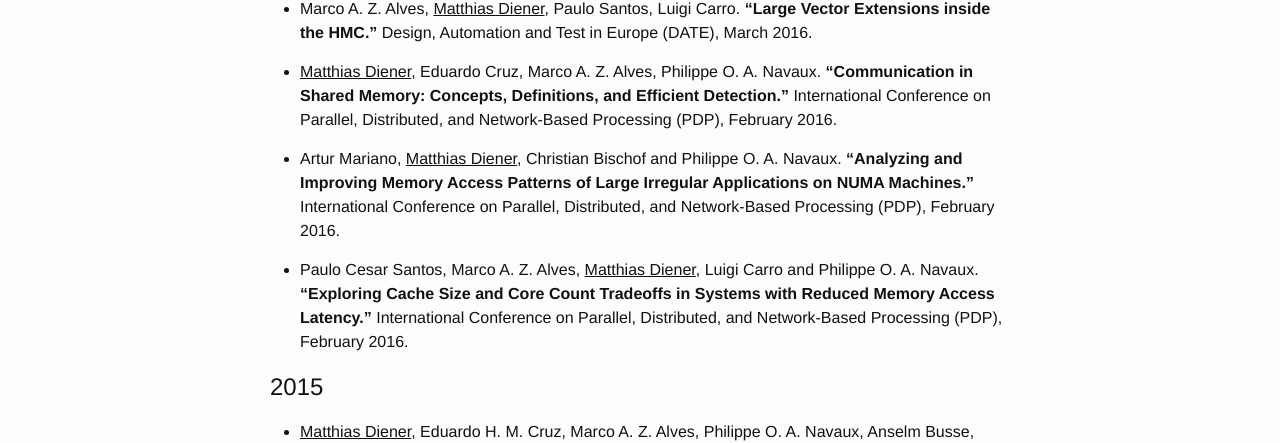
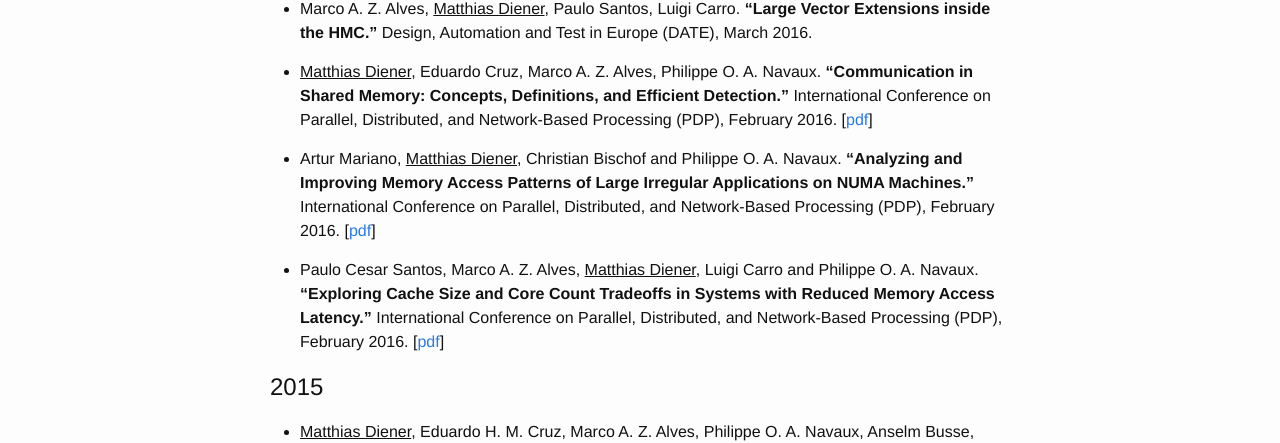
Before and after one commit to matthiasdiener/matthiasdiener.github.io, a Jekyll site: the page built from publications.md, in a window 1280 px wide and 900 px high. Shown: the part 352-795 px from the top of the window. Built offline with Jekyll 4.4.1, drawn with Linux system fonts in a browser that asks for light colours.

Commit message:
add pdp papers

```diff
--- a/publications.md
+++ b/publications.md
@@ -11,11 +11,11 @@
 
 * Marco A. Z. Alves, <u>Matthias Diener</u>, Paulo Santos, Luigi Carro. **“Large Vector Extensions inside the HMC.”** Design, Automation and Test in Europe (DATE), March 2016.
 
-* <u>Matthias Diener</u>, Eduardo Cruz, Marco A. Z. Alves,  Philippe O. A. Navaux. **“Communication in Shared Memory: Concepts, Definitions, and Efficient Detection.”** International Conference on Parallel, Distributed, and Network-Based Processing (PDP), February 2016.
+* <u>Matthias Diener</u>, Eduardo Cruz, Marco A. Z. Alves,  Philippe O. A. Navaux. **“Communication in Shared Memory: Concepts, Definitions, and Efficient Detection.”** International Conference on Parallel, Distributed, and Network-Based Processing (PDP), February 2016. [[pdf](../files/2016-PDP-Comm.pdf)]
 
-* Artur Mariano, <u>Matthias Diener</u>, Christian Bischof and Philippe O. A. Navaux. **“Analyzing and Improving Memory Access Patterns of Large Irregular Applications on NUMA Machines.”** International Conference on Parallel, Distributed, and Network-Based Processing (PDP), February 2016.
+* Artur Mariano, <u>Matthias Diener</u>, Christian Bischof and Philippe O. A. Navaux. **“Analyzing and Improving Memory Access Patterns of Large Irregular Applications on NUMA Machines.”** International Conference on Parallel, Distributed, and Network-Based Processing (PDP), February 2016. [[pdf](../files/2016-PDP-HashSieve.pdf)]
 
-* Paulo Cesar Santos, Marco A. Z. Alves, <u>Matthias Diener</u>, Luigi Carro and Philippe O. A. Navaux. **“Exploring Cache Size and Core Count Tradeoffs in Systems with Reduced Memory Access Latency.”** International Conference on Parallel, Distributed, and Network-Based Processing (PDP), February 2016.
+* Paulo Cesar Santos, Marco A. Z. Alves, <u>Matthias Diener</u>, Luigi Carro and Philippe O. A. Navaux. **“Exploring Cache Size and Core Count Tradeoffs in Systems with Reduced Memory Access Latency.”** International Conference on Parallel, Distributed, and Network-Based Processing (PDP), February 2016. [[pdf](../files/2016-PDP-HMCvsDDR.pdf)]
 
 # 2015
 
```
Also changed, not shown: 3 other files.
